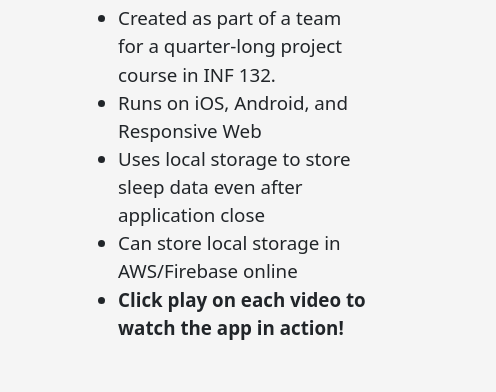
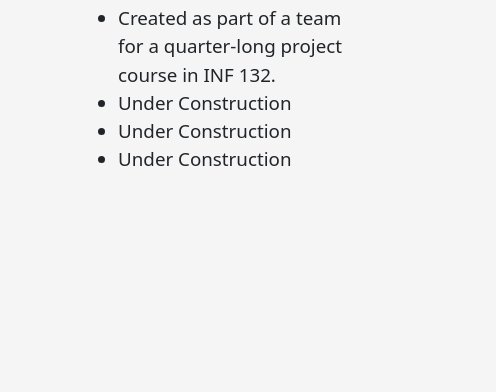
Before and after one commit to arminabaye/arminabaye.github.io, a plain HTML site: page index.html in a window 1280 px wide. Shown: the part 2538-2930 px from the top of the page, 784-1280 px from the left. Drawn offline with nearby package versions, Linux system fonts and the light colour scheme.

Commit message:
Update index.html

```diff
--- a/index.html
+++ b/index.html
@@ -176,10 +176,10 @@
             <h3 class="text-danger">About the Project:</h3>
             <ul>
                 <li class="lead">Created as part of a team for a quarter-long project course in INF 132.</li>
-                <li class="lead">Runs on iOS, Android, and Responsive Web</li>
-                <li class="lead">Uses local storage to store sleep data even after application close</li>
-                <li class="lead">Can store local storage in AWS/Firebase online</li>
-                <li class="lead fw-bold">Click play on each video to watch the app in action!</li>
+                <li class="lead">Under Construction</li>
+                <li class="lead">Under Construction</li>
+                <li class="lead">Under Construction</li>
+
             </ul>
         </div>
 
```
